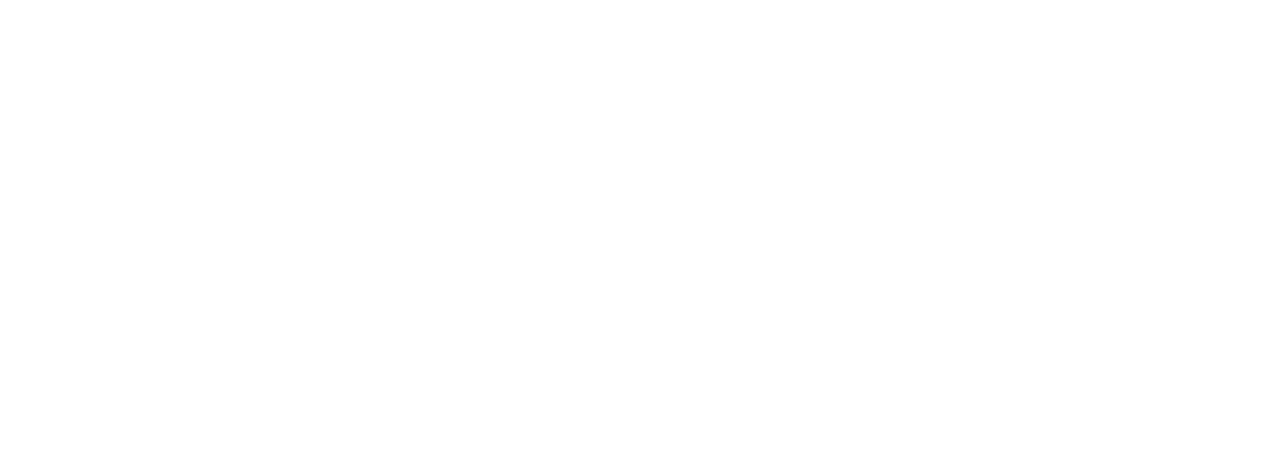
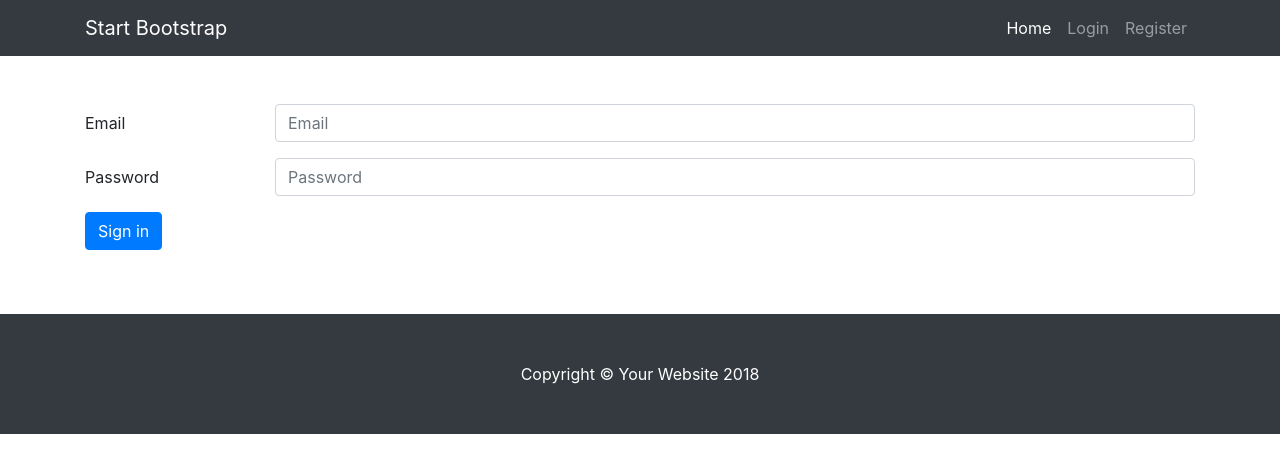
Before and after one commit to nurnabila/spd, a Laravel app: page /user/login in a window 1280 px wide. Before the commit the part shown is empty. Shown: the top 473 px of the page. Run offline with Laravel 8, Linux system fonts and the light colour scheme.

Commit message:
Create login page

```diff
--- a/app/Http/Controllers/UserController.php
+++ b/app/Http/Controllers/UserController.php
@@ -11,6 +11,6 @@
     }
 
     public function login(){
-
+    	return view('frontend.login');
     }
 }
--- a/resources/views/frontend/layout.blade.php
+++ b/resources/views/frontend/layout.blade.php
@@ -21,7 +21,7 @@
   <body>
 
     <!-- Navigation -->
-    <nav class="navbar navbar-expand-lg navbar-dark bg-dark fixed-top">
+    <nav class="navbar navbar-expand-lg navbar-dark bg-dark">
       <div class="container">
         <a class="navbar-brand" href="#">Start Bootstrap</a>
         <button class="navbar-toggler" type="button" data-toggle="collapse" data-target="#navbarResponsive" aria-controls="navbarResponsive" aria-expanded="false" aria-label="Toggle navigation">
--- /dev/null
+++ b/resources/views/frontend/login.blade.php
@@ -0,0 +1,29 @@
+@extends('frontend.layout')
+
+@section('content')
+    <!-- Page Content -->
+    <section class="py-5">
+      <div class="container">
+        <form>
+          <div class="form-group row">
+            <label for="inputEmail3" class="col-sm-2 col-form-label">Email</label>
+            <div class="col-sm-10">
+              <input type="email" name="email" class="form-control" id="inputEmail3" placeholder="Email">
+            </div>
+          </div>
+          <div class="form-group row">
+            <label for="inputPassword3" class="col-sm-2 col-form-label">Password</label>
+            <div class="col-sm-10">
+              <input type="password" name="password" class="form-control" id="inputPassword3" placeholder="Password">
+            </div>
+          </div>
+
+          <div class="form-group row">
+            <div class="col-sm-10">
+              <button type="submit" class="btn btn-primary">Sign in</button>
+            </div>
+          </div>
+        </form>
+      </div>
+    </section>
+@endsection
```
